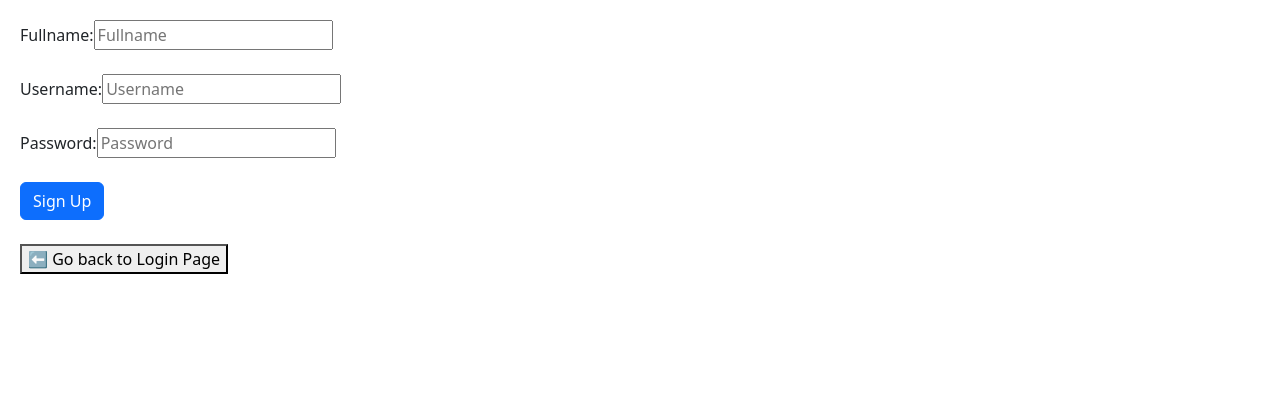
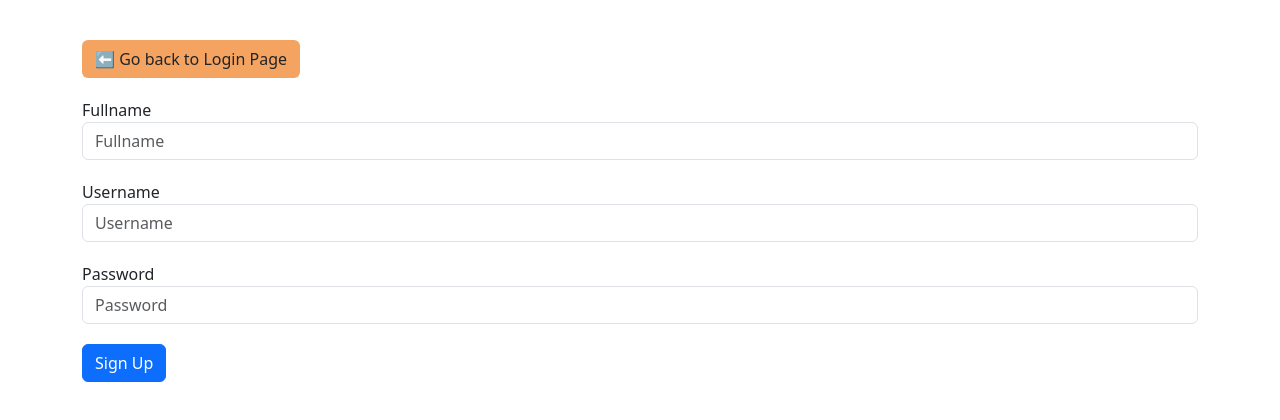
Before and after one commit to pbhaukajee/Blog_Post_Frontend, an Angular app: page /signup in a window 1280 px wide. Shown: the top 420 px of the page. Built offline with nearby package versions, Linux system fonts and the light colour scheme.

Commit message:
add styling for signup page

```diff
--- a/src/app/pages/signup/signup.component.html
+++ b/src/app/pages/signup/signup.component.html
@@ -1,37 +1,43 @@
-<div>
+<div class="container">
+  <button class="btn btn-view" routerLink="/login">
+    ⬅ Go back to Login Page
+  </button>
+  <div class="form">
     <form [formGroup]="signUpForm" (ngSubmit)="signUp()">
-    <label for="fullName">Fullname: </label>
+      <div class="form-group">
+        <label for="fullName">Fullname </label>
         <input
           type="text"
           id="fullName"
           name="fullName"
           placeholder="Fullname"
           formControlName="fullName"
+          class="form-control"
         />
-    <br />
-    <br />
-    <label for="userName">Username: </label>
+      </div>
+      <div class="form-group">
+        <label for="userName">Username </label>
         <input
           type="text"
           id="userName"
           name="userName"
           placeholder="Username"
           formControlName="userName"
+          class="form-control"
         />
-    <br />
-    <br />
-    <label for="password">Password: </label>
+      </div>
+      <div class="form-group">
+        <label for="password">Password </label>
         <input
           type="password"
           id="password"
           name="password"
           placeholder="Password"
           formControlName="password"
+          class="form-control"
         />
-    <br />
-    <br />
+      </div>
       <button class="btn btn-primary" type="submit">Sign Up</button>
     </form>
   </div>
-<br />
-<button routerLink="/login">⬅ Go back to Login Page</button>
+</div>
--- a/src/app/pages/signup/signup.component.scss
+++ b/src/app/pages/signup/signup.component.scss
@@ -0,0 +1,11 @@
+.form-group {
+  margin-top: 20px;
+}
+
+.btn {
+  margin-top: 20px;
+}
+
+.btn-view {
+  background-color: SandyBrown;
+}
```
Lines whose indentation alone changed are shown as unchanged.
